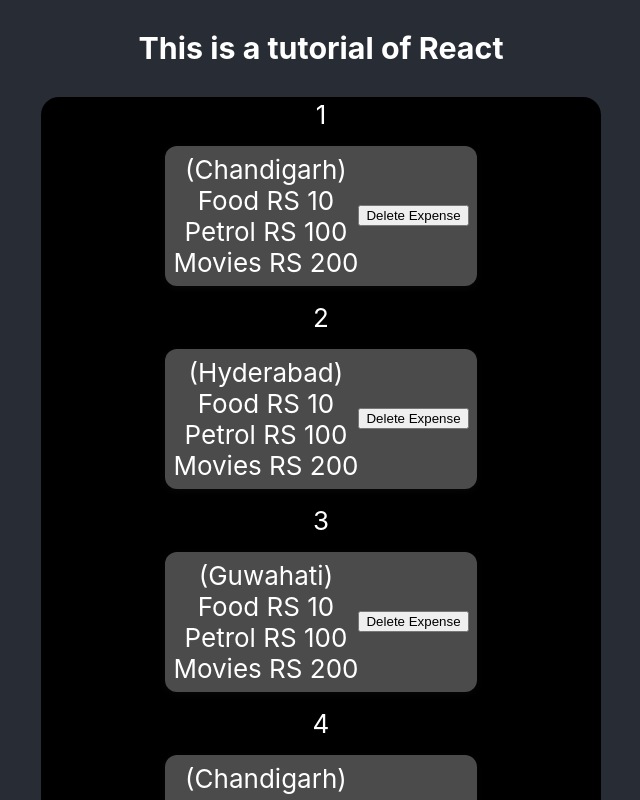
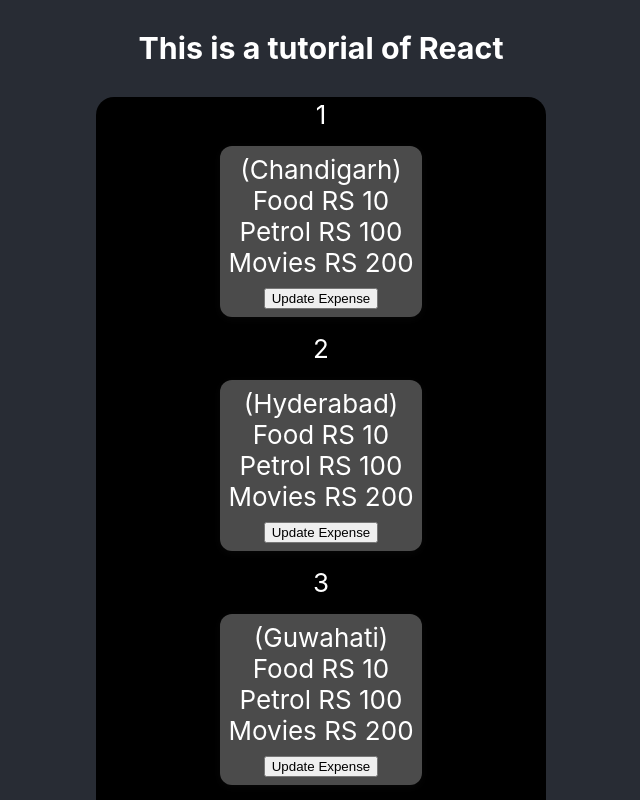
Before and after one commit to 123Rinkoo/ReactBeginning, a React (Create React App) app: page / in a window 1280 px wide. Shown: the top 800 px of the page, without its empty margins (319-959 px from the left). Built offline with nearby package versions, Linux system fonts and the light colour scheme.

Commit message:
applying useState

```diff
--- a/src/components/Expense/ExpenseDetails.js
+++ b/src/components/Expense/ExpenseDetails.js
@@ -1,14 +1,20 @@
+import React,{useState} from 'react';
+
 const ExpenseDetail=(props)=> {
+    var expense1='Food';
+    const [oldExpense, setExpense]=useState(expense1);
+    const updatingExpense=()=>{
+        setExpense('Momos');
+    }
     return (
         <div>
             <div>({props.location})</div>
-            <div>Food RS 10</div>
+            <div>{oldExpense} RS 10</div>
             <div>Petrol RS 100 </div>
             <div>Movies RS 200</div>
+        <button onClick={updatingExpense}>Update Expense</button>
         </div>
     );
-
-
 }
 
 export default ExpenseDetail;
--- a/src/components/Expense/ExpenseItem.js
+++ b/src/components/Expense/ExpenseItem.js
@@ -7,7 +7,7 @@ const ExpenseItem=(props)=> {
         <div>
             <div className='expense-item h2'>
                 <ExpenseDetail location={props.location} />
-            <button onClick={()=>{ console.log('item is going to be deleted!!!')}} >Delete Expense</button>
+
             </div>
         </div>
     );
```
